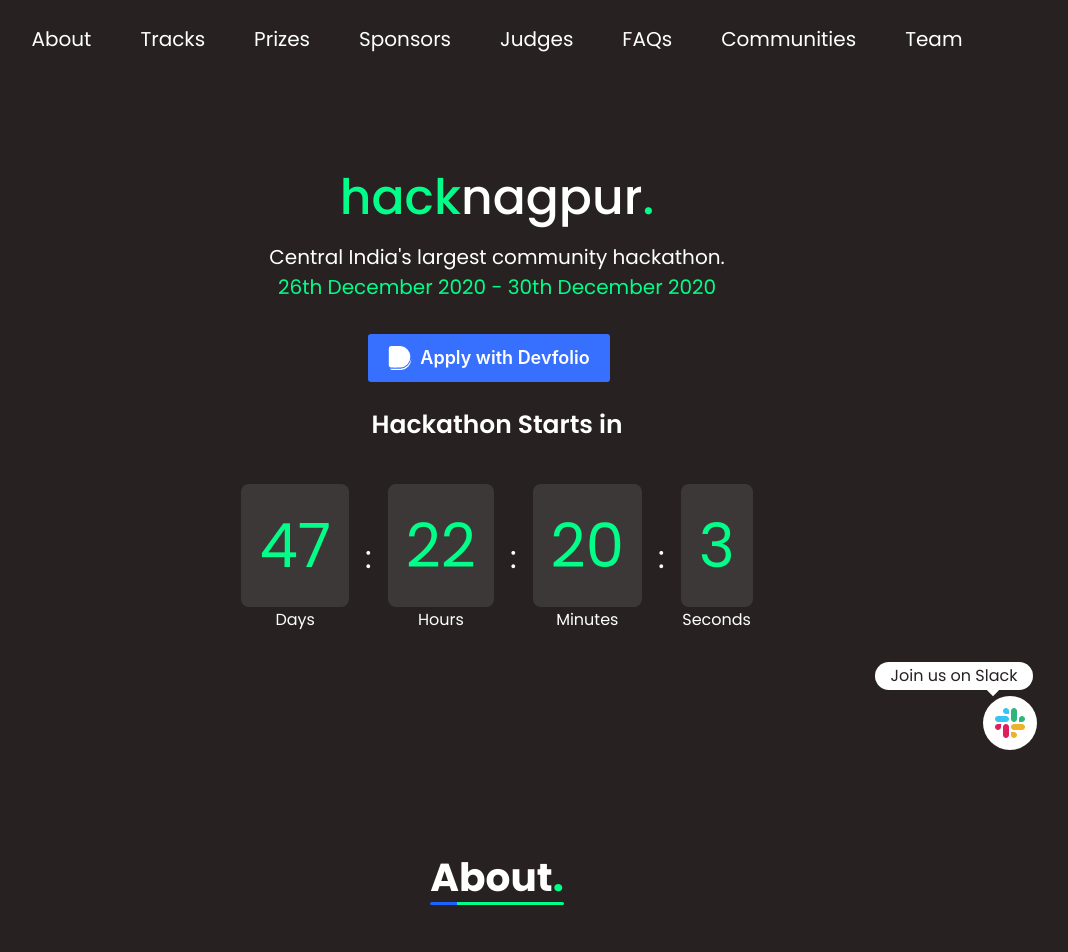
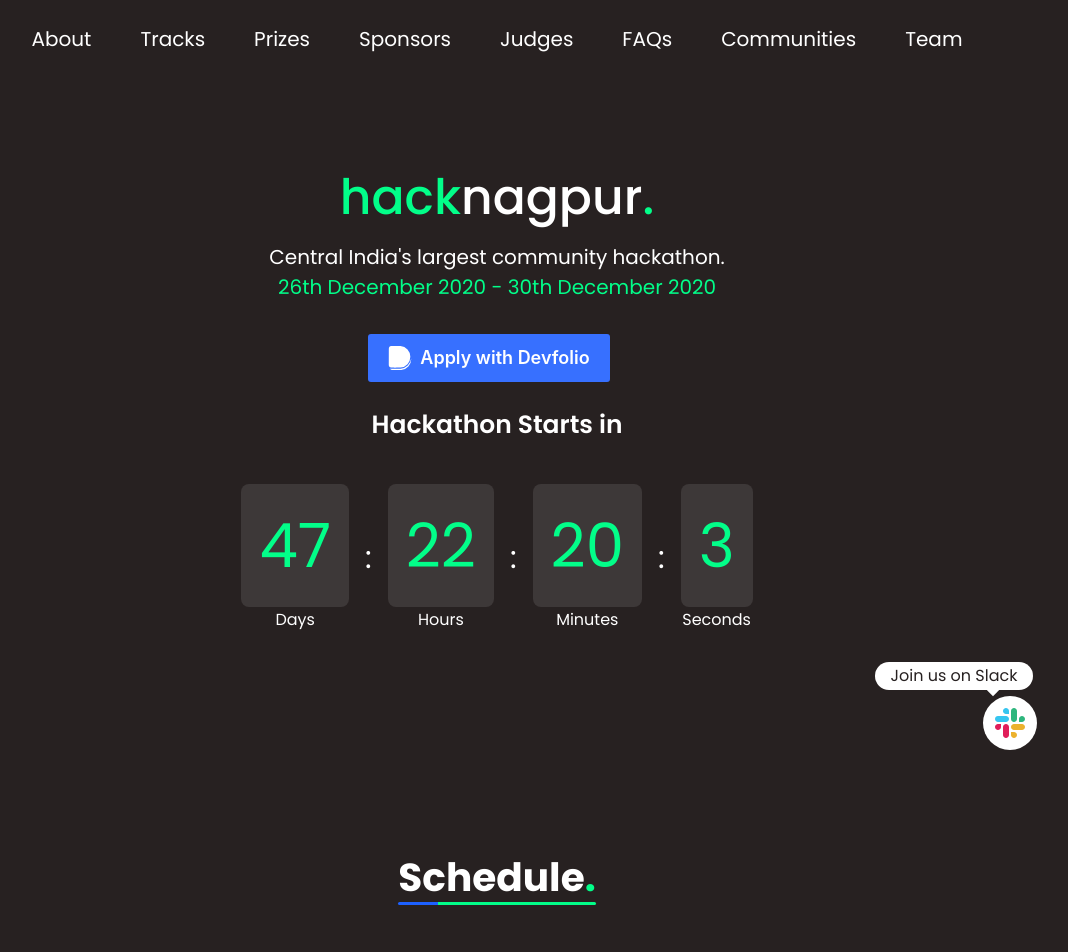
Before and after one commit to GDGNagpur/hacknagpur-2020, a Next.js app: page / in a window 1280 px wide. Shown: the top 952 px of the page, without its empty margins (143-1211 px from the left). Built offline with nearby package versions, Linux system fonts and the light colour scheme.

Commit message:
:sparkles: Schedule section

```diff
--- a/components/Prizes.jsx
+++ b/components/Prizes.jsx
@@ -13,7 +13,6 @@
       </h2>
       <div className='section-wrapper' style={{ textAlign: 'center' }}>
         <p>Tap on the card to reveal the Prizes.</p>
-      </div>
         <div className='prizes-column'>
           <div
             className='prizes-card first-prize'
@@ -59,6 +58,7 @@
           />
         )}
       </div>
+    </div>
   );
 };
 
--- /dev/null
+++ b/components/Schedule.jsx
@@ -0,0 +1,21 @@
+const Schedule = () => {
+  return (
+    <div div className='section'>
+      <h2 className='section-heading'>
+        Schedule<span className='green'>.</span>
+      </h2>
+      <div className='section-wrapper'>
+        <script src='//my.visme.co/visme-embed.js'></script>
+        <div
+          class='visme_d'
+          data-url='pv6x6my4-schedule'
+          data-w='800'
+          data-h='1034'
+          data-domain='my'
+        ></div>
+      </div>
+    </div>
+  );
+};
+
+export default Schedule;
--- a/pages/index.js
+++ b/pages/index.js
@@ -13,6 +13,7 @@
 import Communities from '../components/Communities';
 import { initGA, logPageView } from '../components/Analytics';
 import Judges from '../components/Judges';
+import Schedule from '../components/Schedule';
 
 export default function Home() {
   useEffect(() => {
@@ -44,6 +45,7 @@
           <main>
             <Navbar />
             <Hero />
+            <Schedule />
             <About />
             <Tracks />
             <Prizes />
```
Lines whose indentation alone changed are shown as unchanged.
